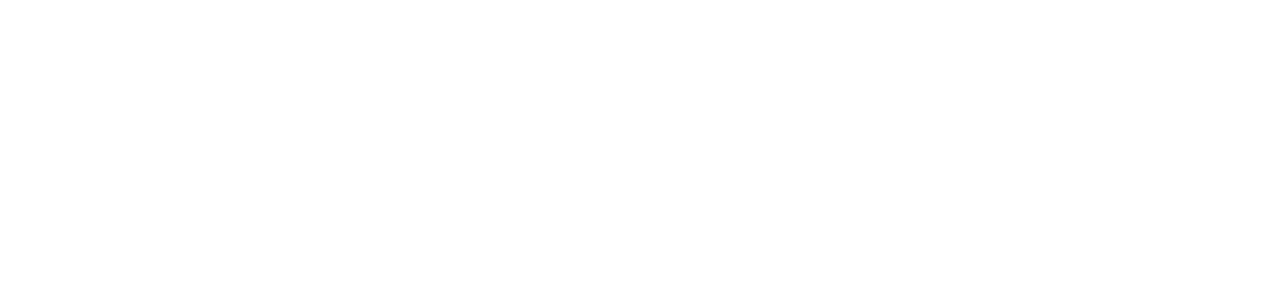
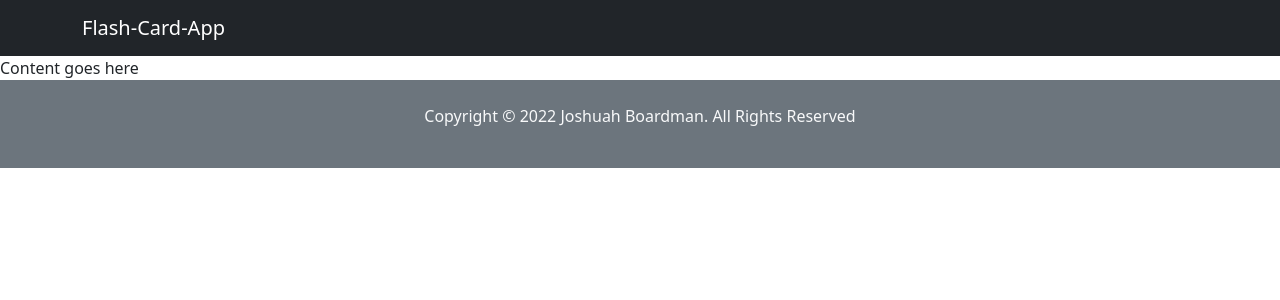
Before and after one commit to JoshuahBoardman/flash-card-app, a React (Create React App) app: page / in a window 1280 px wide. Shown: the top 300 px of the page. Built offline with nearby package versions, Linux system fonts and the light colour scheme.

Commit message:
Built the Header and Footer components.

```diff
--- a/src/App.js
+++ b/src/App.js
@@ -1,8 +1,15 @@
-
+import React from "react";
+import Header from "./components/Header";
+import Footer from "./components/Footer";
 
 function App() {
   return (
     <div className="App">
+      <Header />
+
+      Content goes here
+
+      <Footer />
     </div>
   );
 }
--- /dev/null
+++ b/src/components/Footer.jsx
@@ -0,0 +1,11 @@
+import React from "react";
+
+const Footer = () => {
+  return (
+      <footer className="py-4 bg-secondary">
+          <p className="text-center text-light">Copyright &copy; 2022 Joshuah Boardman. All Rights Reserved</p>
+      </footer>
+  );
+};
+
+export default Footer;
--- /dev/null
+++ b/src/components/Header.jsx
@@ -0,0 +1,20 @@
+import React from "react";
+
+import Container from "react-bootstrap/Container";
+import Navbar from "react-bootstrap/Navbar";
+
+const Header = () => {
+  return (
+    <header>
+      <Navbar bg="dark" variant="dark">
+        <Container>
+          <Navbar.Brand>
+            Flash-Card-App
+          </Navbar.Brand>
+        </Container>
+      </Navbar>
+    </header>
+  );
+};
+
+export default Header;
--- a/src/index.js
+++ b/src/index.js
@@ -1,6 +1,6 @@
 import React from 'react';
 import ReactDOM from 'react-dom';
-
+import "../node_modules/bootstrap/dist/css/bootstrap.min.css"
 import App from './App';
 
 ReactDOM.render(
```
